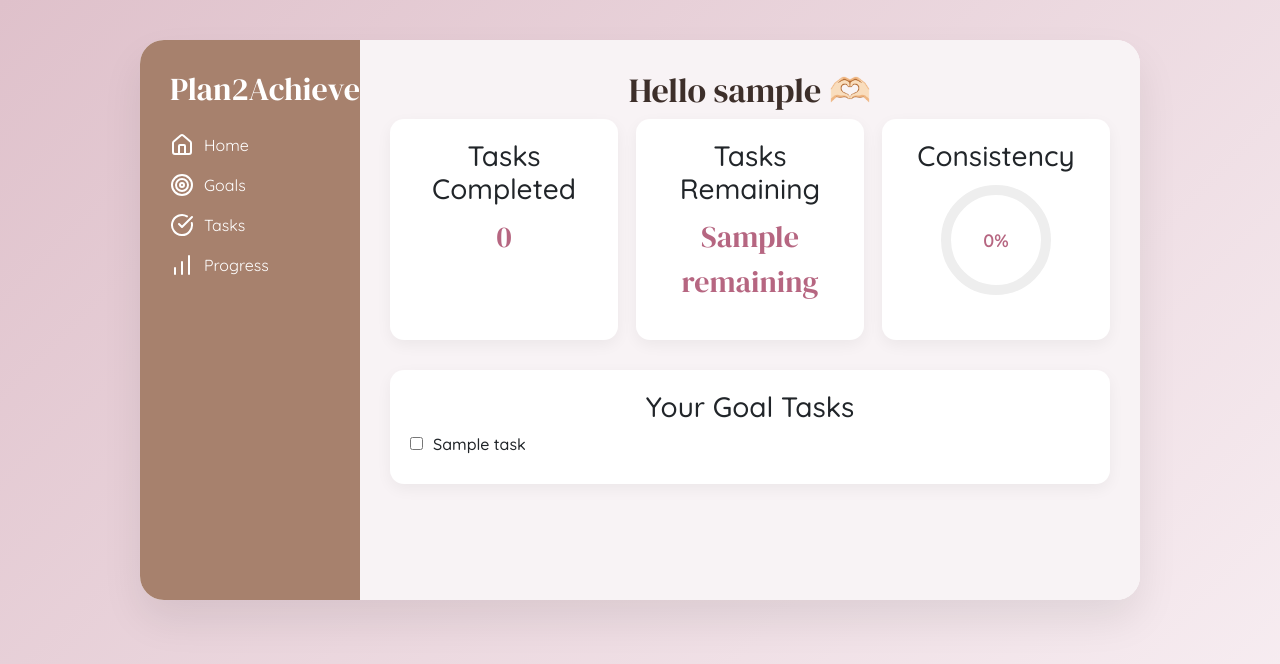
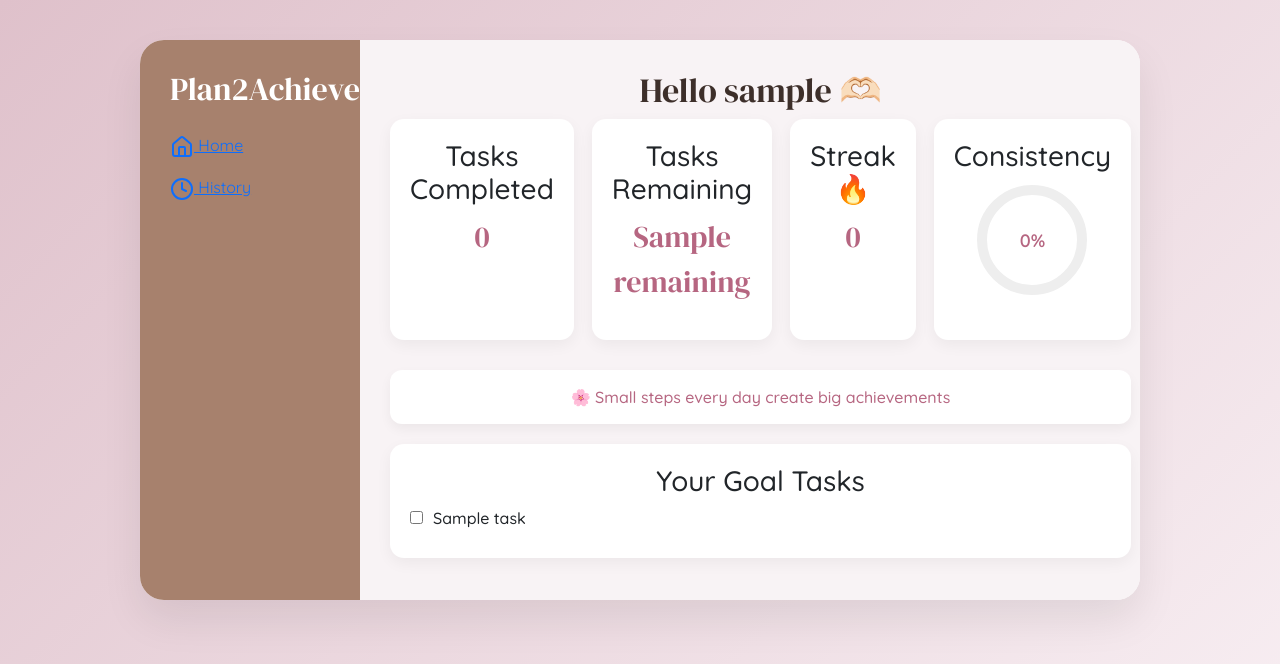
Before and after one commit to thaslimShaikh/plan2achieve, a Flask app: template templates/dashboard.html in a window 1280 px wide. Shown: the top 664 px of the page. Run offline with Flask 3, Linux system fonts and the light colour scheme; the template is opened without the code that fills it: most values are stand-ins (such as "Sample title", 1, 10 or a date in 2020); some libraries are stand-ins or nearby versions; some web fonts are replaced.

Commit message:
Completed goal setup UI, dashboard with task tracking, progress indicators and Serper API integration for dynamic goal planning

```diff
--- a/app.py
+++ b/app.py
@@ -1,62 +1,113 @@
 from flask import Flask, render_template, request
+import requests
 
 app = Flask(__name__)
 
-# welcome page
+# Your Serper API key
+SERPER_API_KEY = "095815c46b3f6e0860985100651ccf740b9d995a"
+
+
+def generate_plan(goal, days):
+
+    query = f"how to {goal}"
+
+    url = "https://google.serper.dev/search"
+
+    headers = {
+        "X-API-KEY": SERPER_API_KEY,
+        "Content-Type": "application/json"
+    }
+
+    payload = {"q": query}
+
+    response = requests.post(url, headers=headers, json=payload)
+
+    data = response.json()
+
+    steps = []
+
+    for item in data.get("organic", []):
+
+        snippet = item.get("snippet", "")
+
+        if snippet:
+
+            # remove truncated endings
+            snippet = snippet.replace("...", "")
+            snippet = snippet.replace("..", "")
+
+            sentences = snippet.split(". ")
+
+            for s in sentences:
+
+                clean = s.strip()
+
+                # filter short / weird sentences
+                if len(clean) > 20 and len(clean) < 100:
+
+                    # remove questions and odd text
+                    if "?" not in clean and ":" not in clean:
+
+                        steps.append(clean)
+
+    if len(steps) == 0:
+        raise Exception("No usable steps returned")
+
+    tasks = []
+
+    for i in range(days):
+
+        step = steps[i % len(steps)]
+
+        # ensure sentence ends properly
+        if not step.endswith("."):
+            step += "."
+
+        tasks.append(f"Day {i+1}: {step}")
+
+    return tasks
+
+
 @app.route("/")
 def welcome():
     return render_template("welcome.html")
 
 
-# goal setup page
 @app.route("/goalsetup")
 def goalsetup():
     nickname = request.args.get("nickname")
     return render_template("goalsetup.html", nickname=nickname)
 
 
-# dashboard page
 @app.route("/dashboard")
 def dashboard():
 
-    nickname = request.args.get("nickname")
-    goal = request.args.get("goal")
-    category = request.args.get("category")
-    days = int(request.args.get("days"))
+    nickname = request.args.get("nickname", "Friend")
+    goal = request.args.get("goal", "")
+    category = request.args.get("category", "")
+    days = request.args.get("days")
 
     tasks = []
 
-    task_templates = [
-        "Understand your goal",
-        "Plan the approach",
-        "Prepare resources",
-        "Take action towards the goal",
-        "Review your progress",
-        "Improve your approach",
-        "Execute the main step",
-        "Reflect on today's effort"
-    ]
-
-    for i in range(days):
-        task = task_templates[i % len(task_templates)]
-        tasks.append(f"Day {i+1}: {task}")
+    if days:
+        days = int(days)
+        tasks = generate_plan(goal, days)
 
     total_tasks = len(tasks)
-    completed_tasks = 0
-    remaining_tasks = total_tasks
-    consistency = 0
 
     return render_template(
         "dashboard.html",
         nickname=nickname,
         goal=goal,
-        category=category,
         tasks=tasks,
         total=total_tasks,
-        completed=completed_tasks,
-        remaining=remaining_tasks,
-        consistency=consistency
+        remaining=total_tasks
     )
+
+
+@app.route("/history")
+def history():
+    return render_template("history.html")
 
 
 if __name__ == "__main__":
--- a/static/css/style.css
+++ b/static/css/style.css
@@ -259,11 +259,6 @@ align-items:center;
 font-weight:500;
 }
 
-.task-item.completed span{
-text-decoration: line-through;
-opacity: 0.6;
-}
-
 .progress-ring{
 position:relative;
 display:flex;
@@ -281,3 +276,31 @@ font-size:18px;
 font-weight:600;
 color:#B66681;
 }
+
+.motivation-box{
+background:white;
+padding:15px;
+border-radius:12px;
+margin-bottom:20px;
+font-weight:500;
+color:#B66681;
+box-shadow:0 5px 12px rgba(0,0,0,0.05);
+text-align:center;
+}
+
+.goal-complete-card{
+background:#FFE8F0;
+padding:18px;
+border-radius:12px;
+margin-bottom:20px;
+font-weight:600;
+color:#B66681;
+text-align:center;
+box-shadow:0 5px 12px rgba(0,0,0,0.05);
+}
+
+.task-item.completed span{
+text-decoration:line-through;
+opacity:0.6;
+transition:0.3s;
+}
--- a/templates/dashboard.html
+++ b/templates/dashboard.html
@@ -6,13 +6,23 @@
 
 <!-- SIDEBAR -->
 <div class="sidebar">
+
 <h2 class="logo">Plan2Achieve</h2>
 
 <ul>
-<li><i data-lucide="home"></i> Home</li>
-<li><i data-lucide="target"></i> Goals</li>
-<li><i data-lucide="check-circle"></i> Tasks</li>
-<li><i data-lucide="bar-chart"></i> Progress</li>
+
+<li>
+<a href="/dashboard">
+<i data-lucide="home"></i> Home
+</a>
+</li>
+
+<li>
+<a href="/history">
+<i data-lucide="clock"></i> History
+</a>
+</li>
+
 </ul>
 
 </div>
@@ -25,6 +35,7 @@
 Hello {{nickname}} 🫶🏻
 </h1>
 
+
 <div class="card-row">
 
 <div class="stat-card">
@@ -35,6 +46,11 @@ Hello {{nickname}} 🫶🏻
 <div class="stat-card">
 <h3>Tasks Remaining</h3>
 <p class="big-number" id="remainingCount">{{remaining}}</p>
+</div>
+
+<div class="stat-card">
+<h3>Streak 🔥</h3>
+<p class="big-number" id="streakCount">0</p>
 </div>
 
 <div class="stat-card">
@@ -77,6 +93,23 @@ id="progressCircle"
 </div>
 
 
+<!-- MOTIVATION BOX -->
+
+<div class="motivation-box" id="motivationBox">
+🌸 Small steps every day create big achievements
+</div>
+
+
+<!-- GOAL COMPLETION CARD -->
+
+<div class="goal-complete-card" id="goalCompleteCard" style="display:none;">
+
+🎉 Congratulations {{nickname}}!
+You completed your goal successfully 💕
+
+</div>
+
+
 <!-- TASK LIST -->
 
 <div class="task-panel">
@@ -102,6 +135,10 @@ id="progressCircle"
 </div>
 
 
+<!-- CONFETTI LIBRARY -->
+<script src="https://cdn.jsdelivr.net/npm/canvas-confetti@1.6.0/dist/confetti.browser.min.js"></script>
+
+
 <script>
 
 const checkboxes = document.querySelectorAll(".taskCheckbox");
@@ -109,8 +146,9 @@ const checkboxes = document.querySelectorAll(".taskCheckbox");
 const completedDisplay = document.getElementById("completedCount");
 const remainingDisplay = document.getElementById("remainingCount");
 const consistencyDisplay = document.getElementById("consistencyCount");
-
 const progressCircle = document.getElementById("progressCircle");
+const motivationBox = document.getElementById("motivationBox");
+const streakDisplay = document.getElementById("streakCount");
 
 const totalTasks = checkboxes.length;
 const circumference = 314;
@@ -118,6 +156,7 @@ const circumference = 314;
 checkboxes.forEach(box => {
 box.addEventListener("change", updateStats);
 });
+
 
 function updateStats(){
 
@@ -140,9 +179,57 @@ let consistency = Math.round((completed / totalTasks) * 100);
 completedDisplay.textContent = completed;
 remainingDisplay.textContent = remaining;
 consistencyDisplay.textContent = consistency + "%";
+streakDisplay.textContent = completed;
 
 let offset = circumference - (consistency / 100) * circumference;
 progressCircle.style.strokeDashoffset = offset;
+
+updateMotivation(consistency);
+
+if(consistency === 100){
+
+confetti({
+particleCount:200,
+spread:120,
+origin:{y:0.6}
+});
+
+motivationBox.innerText = "🎉 Goal completed! Amazing work!";
+document.getElementById("goalCompleteCard").style.display = "block";
+
+
+/* SAVE GOAL TO HISTORY */
+
+let goalName = "{{goal}}";
+
+let history = JSON.parse(localStorage.getItem("goalHistory")) || [];
+
+history.push(goalName);
+
+localStorage.setItem("goalHistory", JSON.stringify(history));
+
+}
+
+}
+
+
+function updateMotivation(percent){
+
+if(percent < 30){
+motivationBox.innerText = "🌷 Great start! Keep going.";
+}
+
+else if(percent < 60){
+motivationBox.innerText = "💕 You're making progress!";
+}
+
+else if(percent < 90){
+motivationBox.innerText = "🎀 Almost there!";
+}
+
+else if(percent < 100){
+motivationBox.innerText = "🌸 One more push!";
+}
 
 }
 
```
Also changed, not shown: templates/goalsetup.html (+23 -5 lines), templates/history.html (added, +55 -0 lines), templates/welcome.html (+26 -4 lines).
